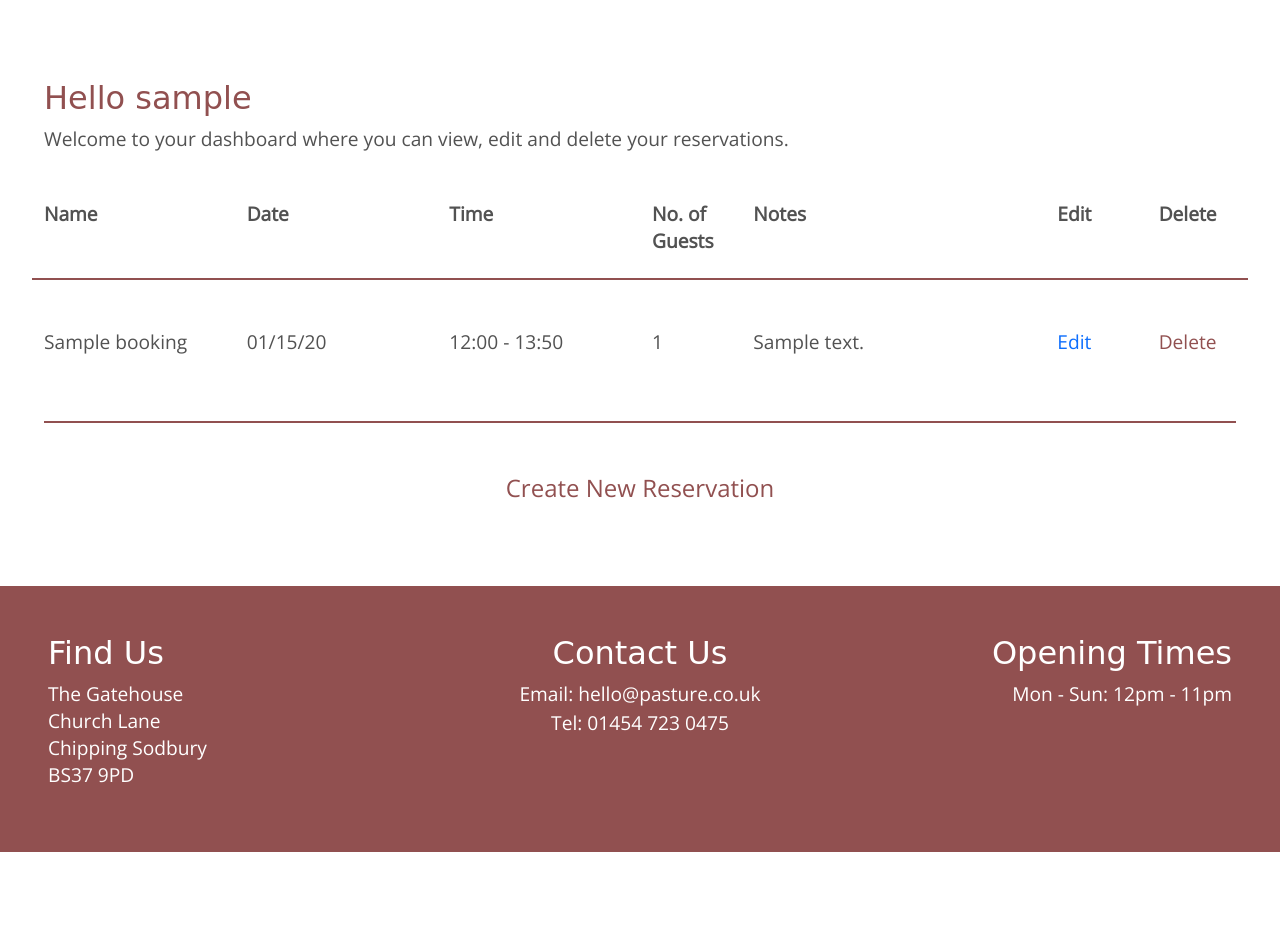
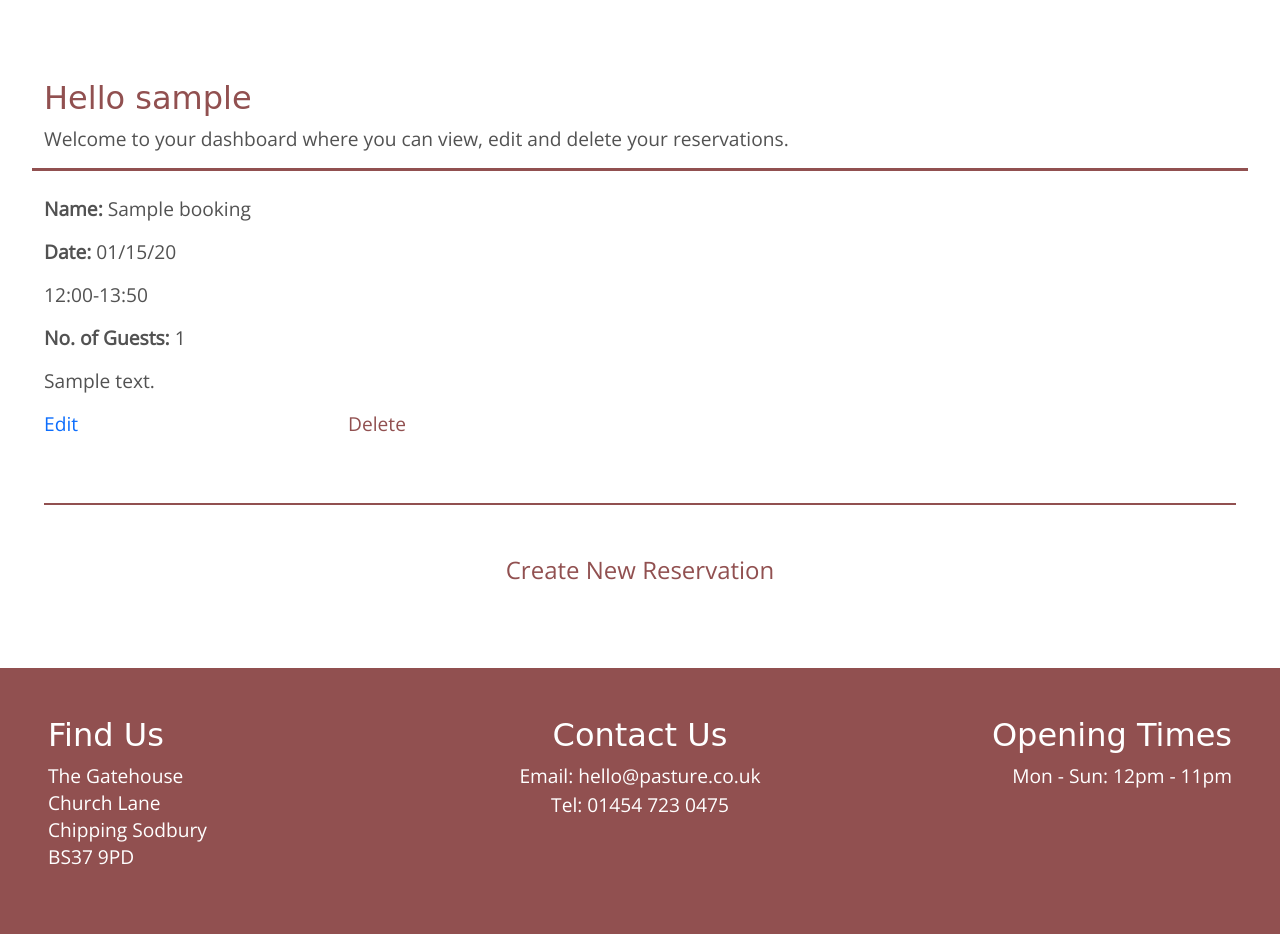
Before and after one commit to MichelleBritton/pasture, a Django app: page /my_profile/ in a window 1280 px wide. Shown: the part 401-1335 px from the top of the page. Before the commit the page ends 1253 px from the top, so only its background shows below. Run offline with Django 3.2, Linux system fonts and the light colour scheme; a user stored in the database is signed in; tables that the repository leaves empty hold one stand-in row (values such as "Sample post"); some libraries are stand-ins or nearby versions; some web fonts are replaced.

Commit message:
Make my profile page responsive

```diff
--- a/templates/my_profile.html
+++ b/templates/my_profile.html
@@ -16,50 +16,44 @@
         <div class="container-fluid">
             <h2 class="red">Hello {{ user.username }}</h2>
             <p>Welcome to your dashboard where you can view, edit and delete your reservations.</p>
-            <div class="row border-bottom border-2 my-5 pb-2">
-                <div class="col-2">
+            <div class="d-none d-xxl-flex row mt-5">
+                <div class="col-xxl-3">
                     <p><strong>Name</strong></p>
                 </div>
-                <div class="col-2">
+                <div class="col-xxl-1">
                     <p><strong>Date</strong></p>
                 </div>
-                <div class="col-2">
+                <div class="col-xxl-2">
                     <p><strong>Time</strong></p>
                 </div>
-                <div class="col-1">
+                <div class="col-xxl-1">
                     <p><strong>No. of Guests</strong></p>
                 </div>
-                <div class="col-3">
+                <div class="col-xxl-3">
                     <p><strong>Notes</strong></p>
-                </div>
-                <div class="col-1">
-                    <p><strong>Edit</strong></p>
-                </div>
-                <div class="col-1">
-                    <p><strong>Delete</strong></p>
                 </div>
             </div>
             {% for booking in bookings %}
-            <div class="row">
-                <div class="col-2">
-                    <p>{{ booking.name }}</p>
+            <div class="row border-top border-3 mt-2 pt-4">
+                <div class="col-12 col-xxl-3">
+                    <p><span class="d-xxl-none"><strong>Name:</strong></span> {{ booking.name }}</p>
                 </div>
-                <div class="col-2">
-                    <p>{{ booking.date|date:"m/d/y" }}</p>
+                <div class="col-12 col-xxl-1">
+                    <p><span class="d-xxl-none"><strong>Date:</strong></span> {{ booking.date|date:"m/d/y" }}</p>
                 </div>
-                <div class="col-2">
-                    <p>{{ booking.get_time_display }}</p>
+                <div class="col-12 col-xxl-2">
+                    <p><span class="d-xl-none"><strong>Time:</strong></span> {{ booking.get_time_display }}</p>
                 </div>
-                <div class="col-1">
-                    <p>{{ booking.no_of_guests }}</p>
+                <div class="col-12 col-xxl-1">
+                    <p><span class="d-xxl-none"><strong>No. of Guests:</strong></span> {{ booking.no_of_guests }}</p>
                 </div>
-                <div class="col-3">
-                    <p>{{ booking.notes }}</p>
+                <div class="col-12 col-xxl-3">
+                    <p><span class="d-xl-none"><strong>Notes:</strong></span> {{ booking.notes }}</p>
                 </div>
-                <div class="col-1">
+                <div class="col-3 col-xxl-1">
                     <p><a href="/edit/{{ booking.id }}">Edit</a></p>
                 </div>
-                <div class="col-1">
+                <div class="col-3 col-xxl-1">
                     <p><a href="/delete/{{ booking.id }}" class="red">Delete</a></p>
                 </div>
             </div>
```
Also changed, not shown: restaurant/models.py (+5 -5 lines), restaurant/migrations/0013_auto_20231211_1625.py (added).
